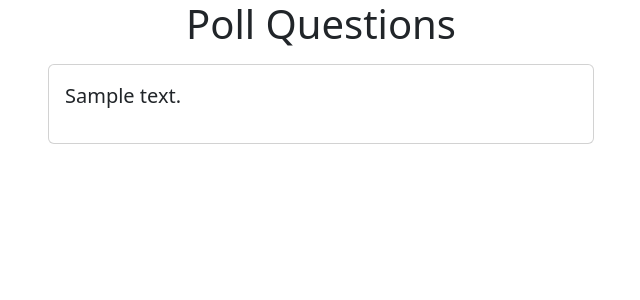
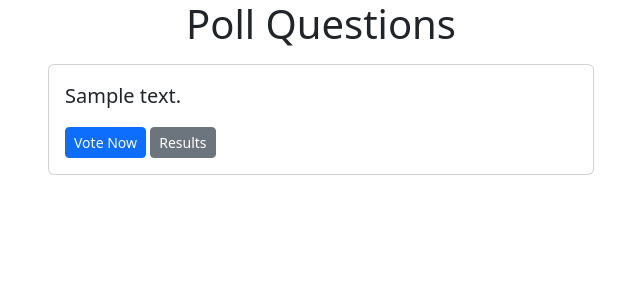
Before and after one commit to Alvintol/polling-app, a Django app: template templates/polls/index.html in a window 1280 px wide. Shown: the top 300 px of the page, without its empty margins (319-959 px from the left). Run offline with Django 4.2, Linux system fonts and the light colour scheme; the template is opened without the code that fills it: values that come from a table or form of the project are taken from there, others are empty; tables that the repository leaves empty hold one stand-in row (values such as "Sample post"); parts of the project's set-up code (start-up, migrations or seed data) failed here and were passed over.

Commit message:
adds two links to votes and vote results pages

```diff
--- a/templates/polls/index.html
+++ b/templates/polls/index.html
@@ -8,6 +8,8 @@
           <p class="lead">
             {{question.question_text}}
           </p>
+          <a href="{% url 'polls:detail' question.id %}" class="btn btn-primary btn-sm">Vote Now</a>
+          <a href="{% url 'polls:results' question.id %}" class="btn btn-secondary btn-sm">Results</a>
         </div>
       </div>
     {%endfor%}
```
